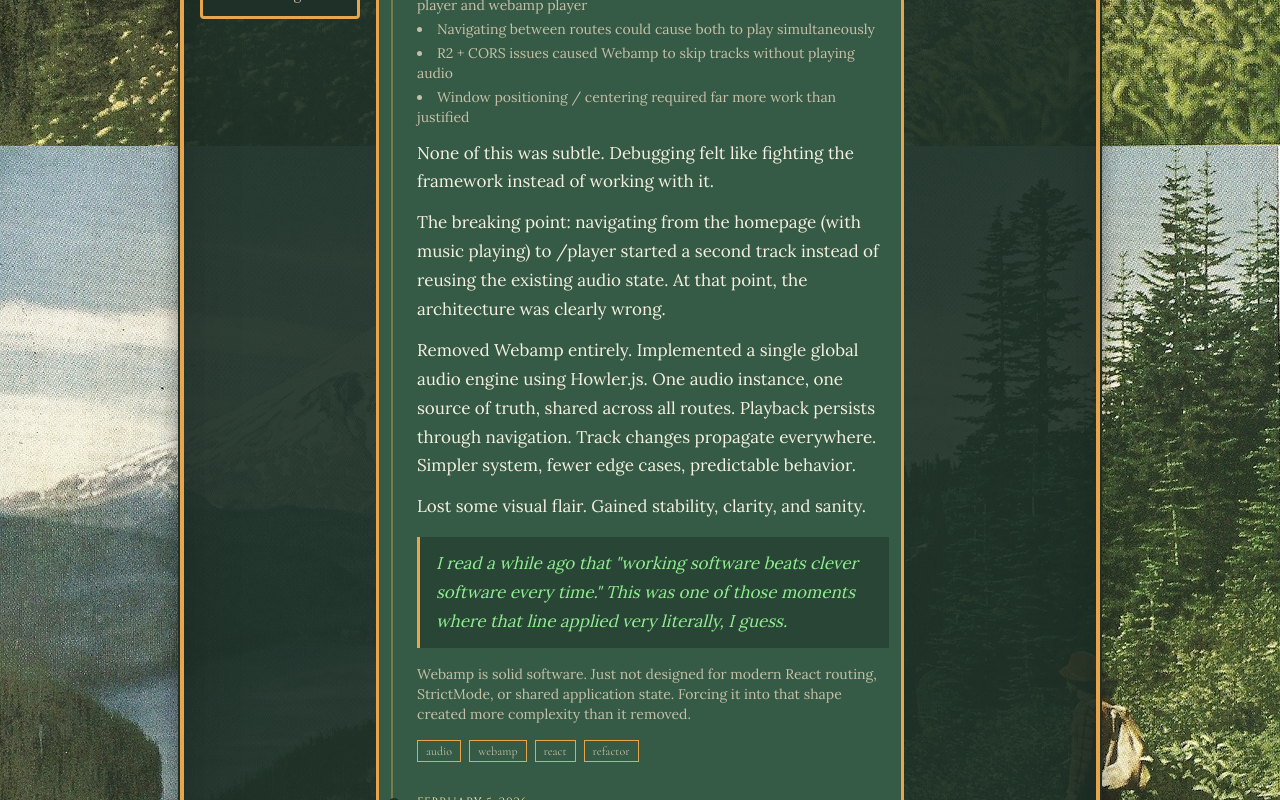
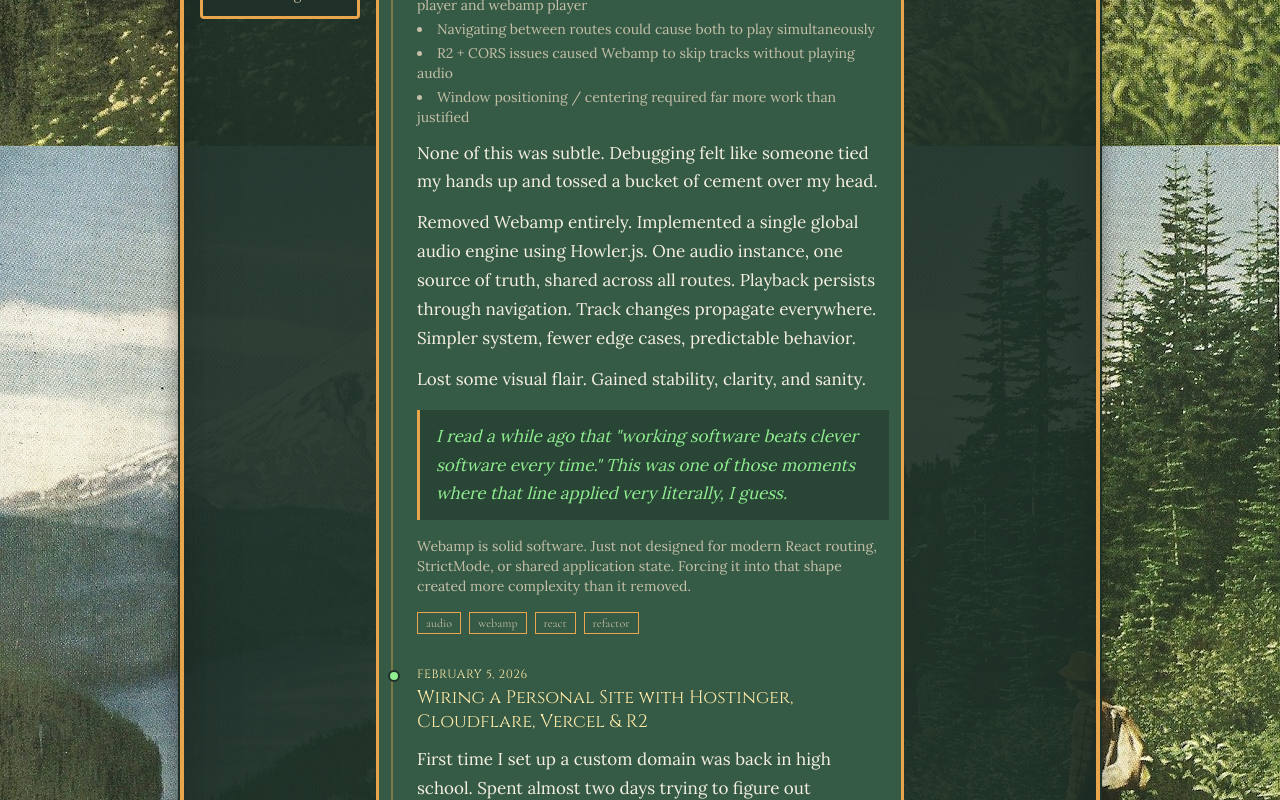
Before and after one commit to vishnuarun02/mossy-realm, a Next.js app in the folder mossy-realm/: page /garden/learnings in a window 1280 px wide. Shown: the part 860-1660 px from the top of the page. Built offline with nearby package versions, Linux system fonts and the light colour scheme; no server answers; the database is empty; a web font is replaced by a local one.

Commit message:
updated blog

```diff
--- a/mossy-realm/app/garden/learnings/page.tsx
+++ b/mossy-realm/app/garden/learnings/page.tsx
@@ -107,13 +107,8 @@ export default function LearningsPage() {
                 </ul>
 
                 <p>
-                  None of this was subtle. Debugging felt like fighting the framework instead of working with it.
-                </p>
-
-                <p>
-                  The breaking point: navigating from the homepage (with music playing) to /player started
-                  a second track instead of reusing the existing audio state. At that point, the architecture
-                  was clearly wrong.
+                  None of this was subtle. Debugging felt like someone tied my hands up and tossed a
+                  bucket of cement over my head.
                 </p>
 
                 <p>
```
